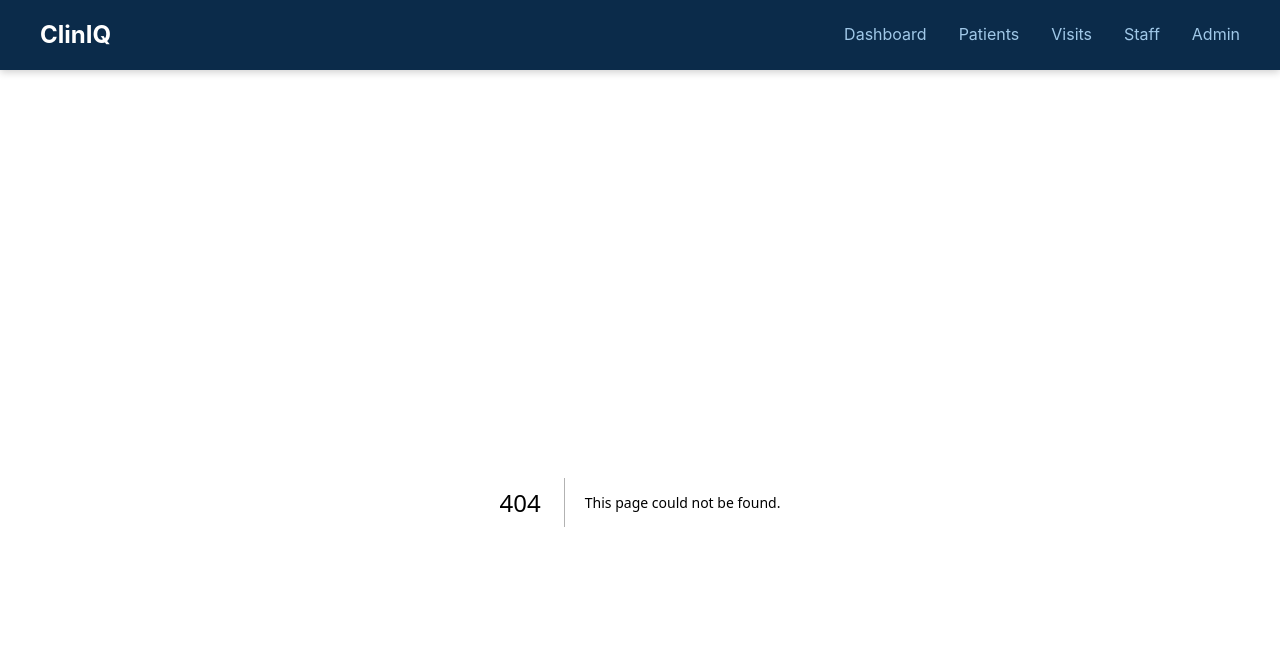
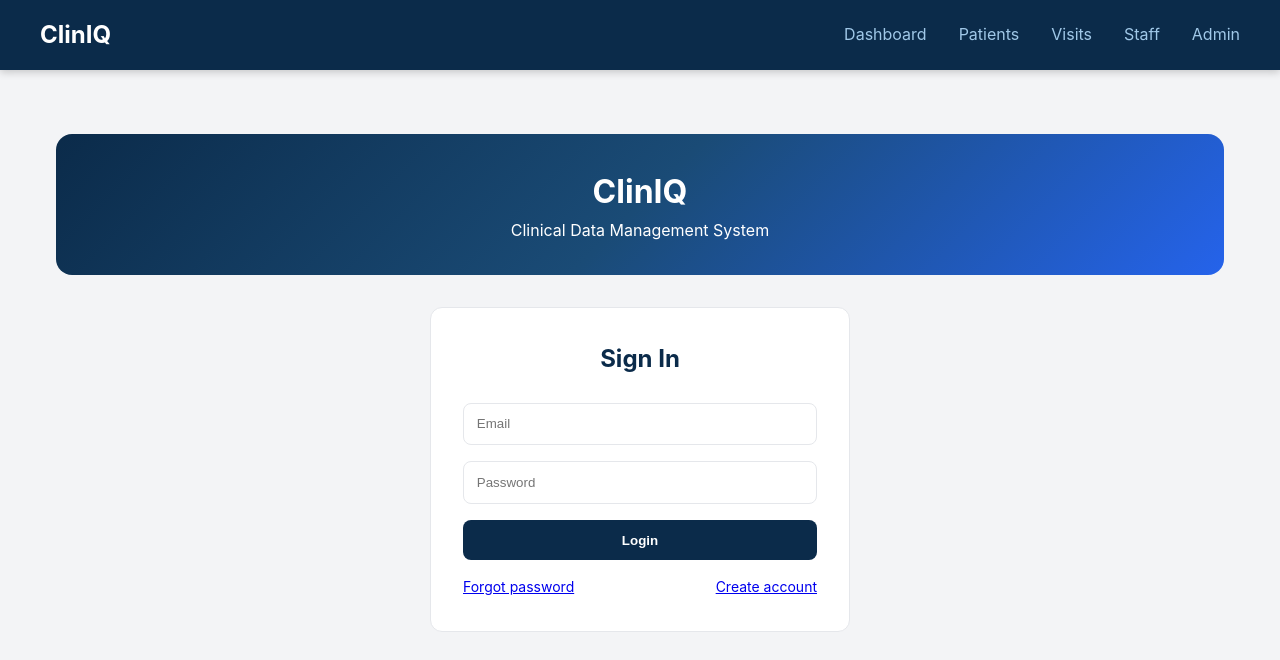
Before and after one commit to nellyuiop/icdms-frontend, a Next.js app: page /login in a window 1280 px wide. Before the commit this address had no page. Shown: the top 660 px of the page. Built offline with nearby package versions, Linux system fonts and the light colour scheme.

Commit message:
added login system

```diff
--- /dev/null
+++ b/app/lib/users.ts
@@ -0,0 +1,17 @@
+export const users = [
+  {
+    email: "admin@clinic.com",
+    password: "admin123",
+    role: "admin",
+  },
+  {
+    email: "doctor@clinic.com",
+    password: "doctor123",
+    role: "doctor",
+  },
+  {
+    email: "staff@clinic.com",
+    password: "staff123",
+    role: "staff",
+  },
+];
--- /dev/null
+++ b/app/login/page.tsx
@@ -0,0 +1,123 @@
+"use client";
+
+import { useState } from "react";
+import { useRouter } from "next/navigation";
+import { users } from "../lib/users";
+import Link from "next/link";
+
+export default function LoginPage() {
+  const router = useRouter();
+
+  const [email, setEmail] = useState("");
+  const [password, setPassword] = useState("");
+
+  function handleLogin(e: React.FormEvent) {
+    e.preventDefault();
+
+    const user = users.find(
+      (u) => u.email === email && u.password === password
+    );
+
+    if (!user) {
+      alert("Invalid email or password");
+      return;
+    }
+
+    if (user.role === "admin") {
+      router.push("/admin");
+    }
+
+    if (user.role === "doctor") {
+      router.push("/doctor");
+    }
+
+    if (user.role === "staff") {
+      router.push("/staff");
+    }
+  }
+
+  return (
+    <div style={{ padding: "2rem 0" }}>
+      <div
+        style={{
+          background:
+            "linear-gradient(135deg, #0b2b4a 0%, #1a4b76 50%, #2563eb 100%)",
+          color: "white",
+          padding: "2rem",
+          borderRadius: "16px",
+          marginBottom: "2rem",
+          textAlign: "center",
+        }}
+      >
+        <h1 style={{ fontSize: "2rem", fontWeight: 700 }}>ClinIQ</h1>
+        <p>Clinical Data Management System</p>
+      </div>
+
+      <div
+        style={{
+          maxWidth: "420px",
+          margin: "0 auto",
+          background: "white",
+          padding: "2rem",
+          borderRadius: "12px",
+          border: "1px solid #e5e7eb",
+        }}
+      >
+        <h2 style={{ marginBottom: "1.5rem", textAlign: "center", color: "#0b2b4a" }}>
+          Sign In
+        </h2>
+
+        <form onSubmit={handleLogin}>
+          <input
+            type="email"
+            placeholder="Email"
+            value={email}
+            onChange={(e) => setEmail(e.target.value)}
+            style={inputStyle}
+          />
+
+          <input
+            type="password"
+            placeholder="Password"
+            value={password}
+            onChange={(e) => setPassword(e.target.value)}
+            style={inputStyle}
+          />
+
+          <button style={buttonStyle}>Login</button>
+        </form>
+
+        <div
+          style={{
+            marginTop: "1rem",
+            display: "flex",
+            justifyContent: "space-between",
+            fontSize: "14px",
+          }}
+        >
+          <Link href="/forgot-password">Forgot password</Link>
+          <Link href="/signup">Create account</Link>
+        </div>
+      </div>
+    </div>
+  );
+}
+
+const inputStyle = {
+  width: "100%",
+  padding: "0.8rem",
+  marginBottom: "1rem",
+  border: "1px solid #e5e7eb",
+  borderRadius: "8px",
+};
+
+const buttonStyle = {
+  width: "100%",
+  padding: "0.8rem",
+  background: "#0b2b4a",
+  color: "white",
+  border: "none",
+  borderRadius: "8px",
+  fontWeight: 600,
+  cursor: "pointer",
+};
```
Also changed, not shown: app/forgot-password/page.tsx (added, +89 -0 lines), app/signup/page.tsx (added, +107 -0 lines).
